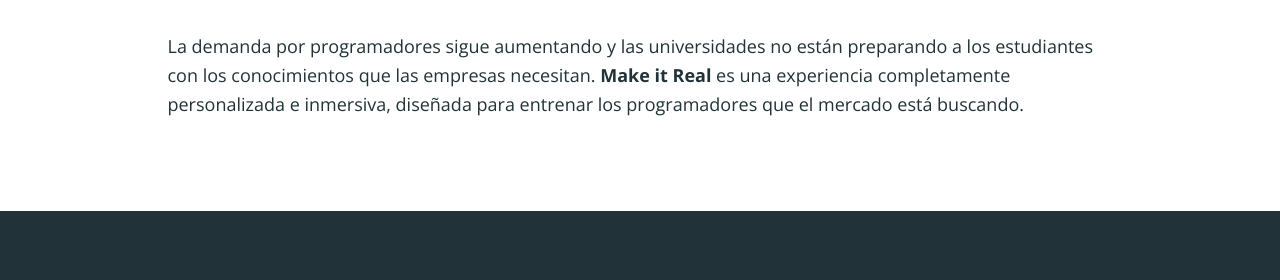
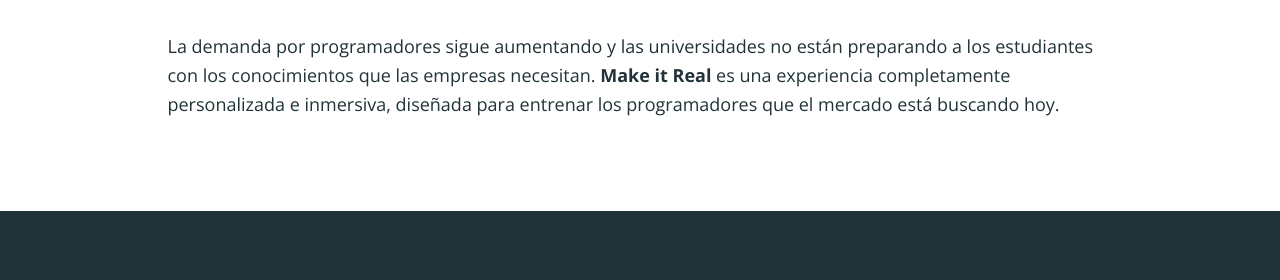
Before and after one commit to simonhoyos/blog, a Jekyll site: the page built from index.html, in a window 1280 px wide and 900 px high, scrolled down 789 px. Shown: the part 197-477 px from the top of the window. Built offline with Jekyll 4.4.1, drawn with Linux system fonts in a browser that asks for light colours; nearby versions of some CDN libraries.

Commit message:
Small copy change in homepage

```diff
--- a/index.html
+++ b/index.html
@@ -21,7 +21,7 @@
     <div class="row">
       <div class="col-sm-10 col-sm-offset-1">
         <header class="text-center title">¿Por qué Make it Real?</header>
-        <p class="p">La demanda por programadores sigue aumentando y las universidades no están preparando a los estudiantes con los conocimientos que las empresas necesitan. <strong>Make it Real</strong> es una experiencia completamente personalizada e inmersiva, diseñada para entrenar los programadores que el mercado está buscando.</p>
+        <p class="p">La demanda por programadores sigue aumentando y las universidades no están preparando a los estudiantes con los conocimientos que las empresas necesitan. <strong>Make it Real</strong> es una experiencia completamente personalizada e inmersiva, diseñada para entrenar los programadores que el mercado está buscando hoy.</p>
       </div>
     </div>
   </div>
```
